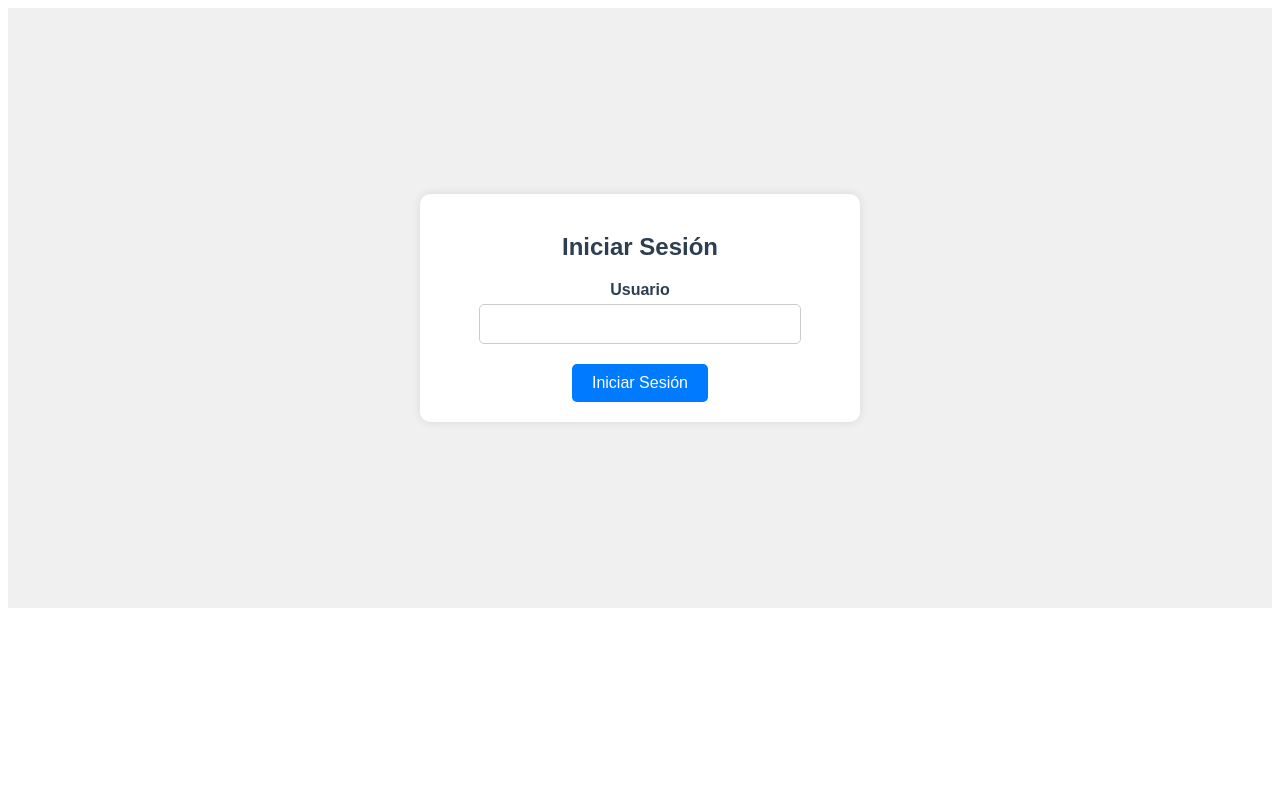
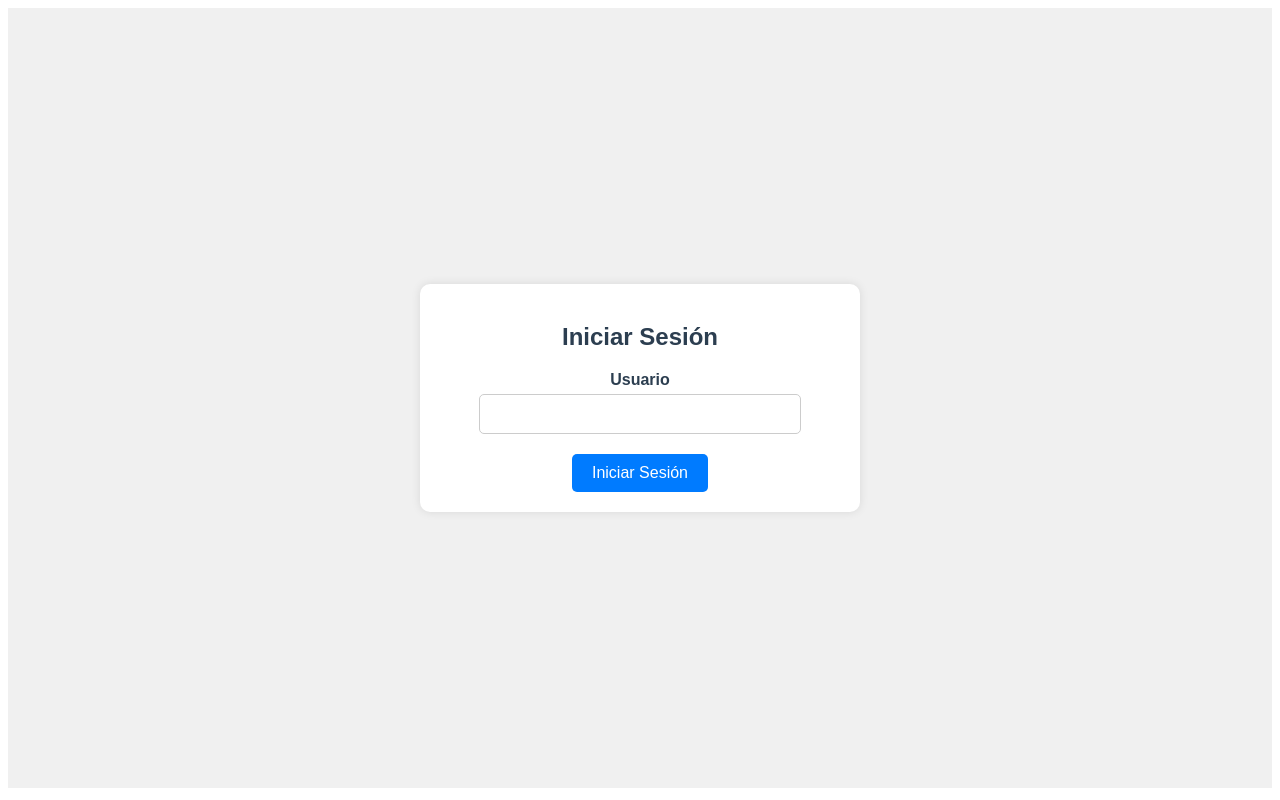
Before and after one commit to MrMoyii/exchange-trabajo-final-lab3, a Vue app: page / in a window 1280 px wide. Built offline with nearby package versions, Linux system fonts and the light colour scheme.

Commit message:
Fix: arreglo de estilo

```diff
--- a/src/components/Login.vue
+++ b/src/components/Login.vue
@@ -69,7 +69,7 @@ export default {
     display: flex;
     justify-content: center;
     align-items: center;
-    min-height: 75vh;
+    min-height: 97.5vh;
     background-color: #f0f0f0;
   }
 
```
